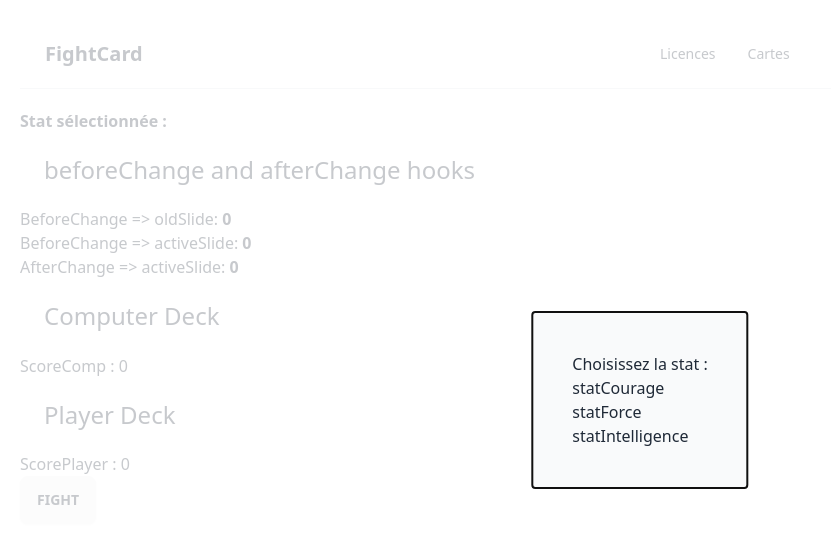
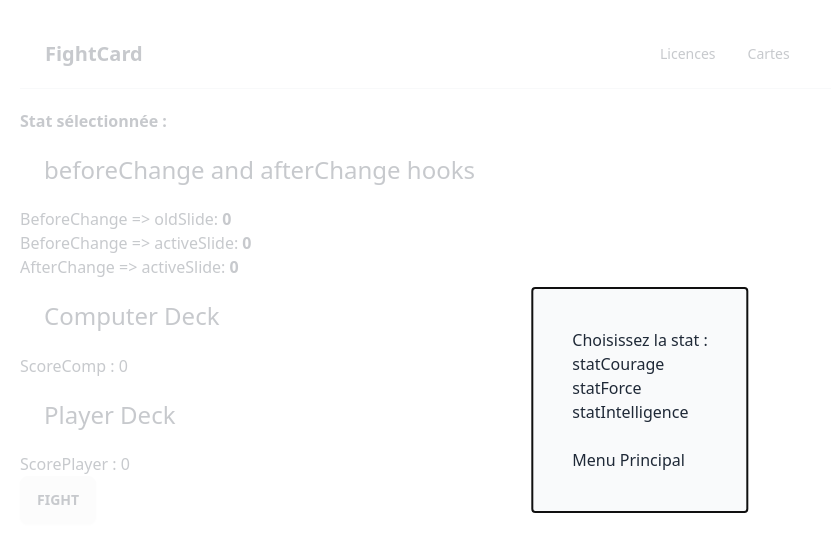
Before and after one commit to NonoL3Robot/Fight-Card-Front, a React (Vite) app: page /play in a window 1280 px wide. Shown: the top 552 px of the page, without its empty margins (0-831 px from the left). Built offline with nearby package versions, Linux system fonts and the light colour scheme.

Commit message:
Feat: Menu dans choix stats

```diff
--- a/src/components/pages/Play.jsx
+++ b/src/components/pages/Play.jsx
@@ -144,6 +144,8 @@ function Play({ licences, scorePlayer, setScorePlayer, scoreComp, setScoreComp }
                         {elem}
                     </div>
                 ))}
+                <br />
+                <a href="/">Menu Principal</a>
             </ReactModal>
             <br />
 
```
